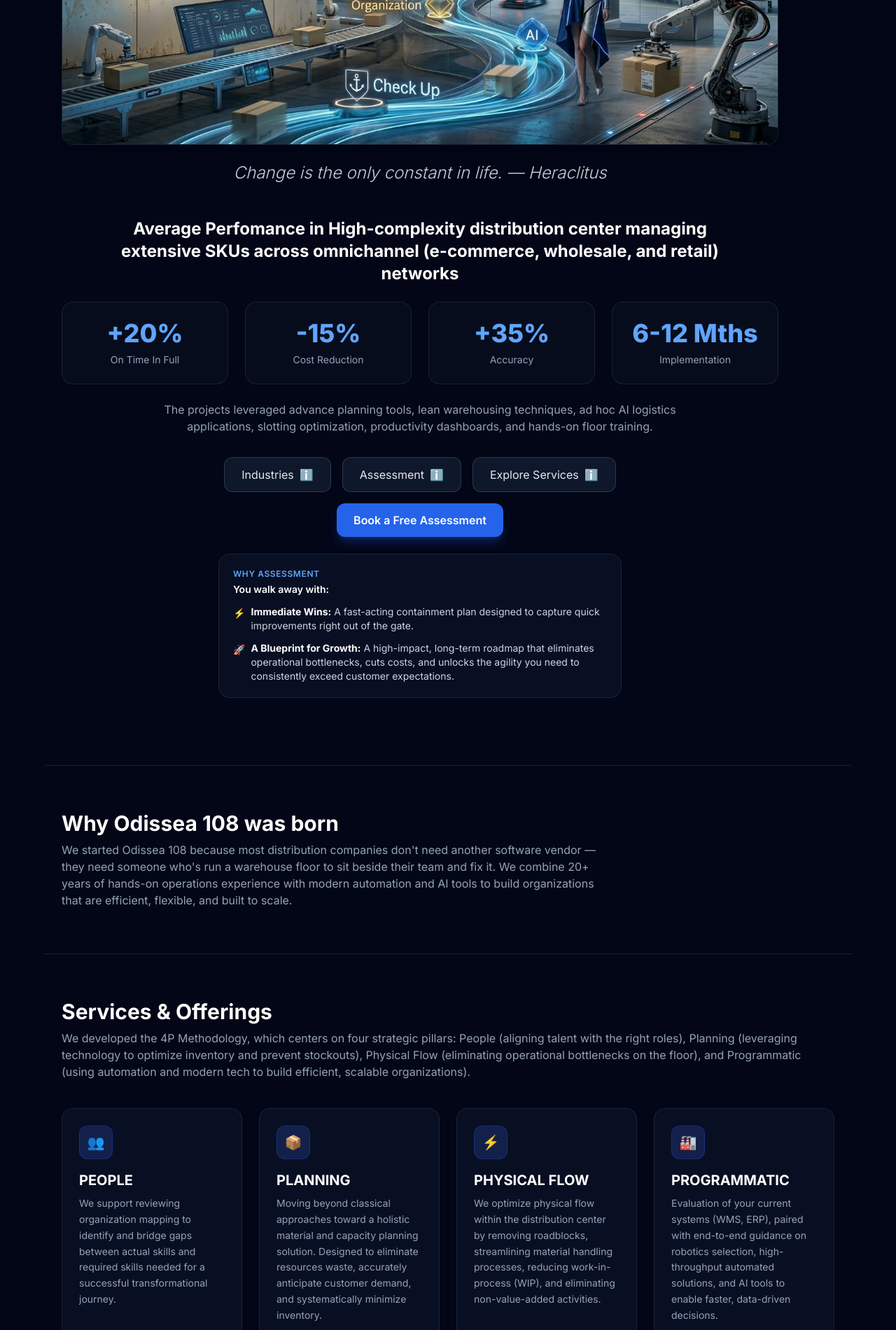
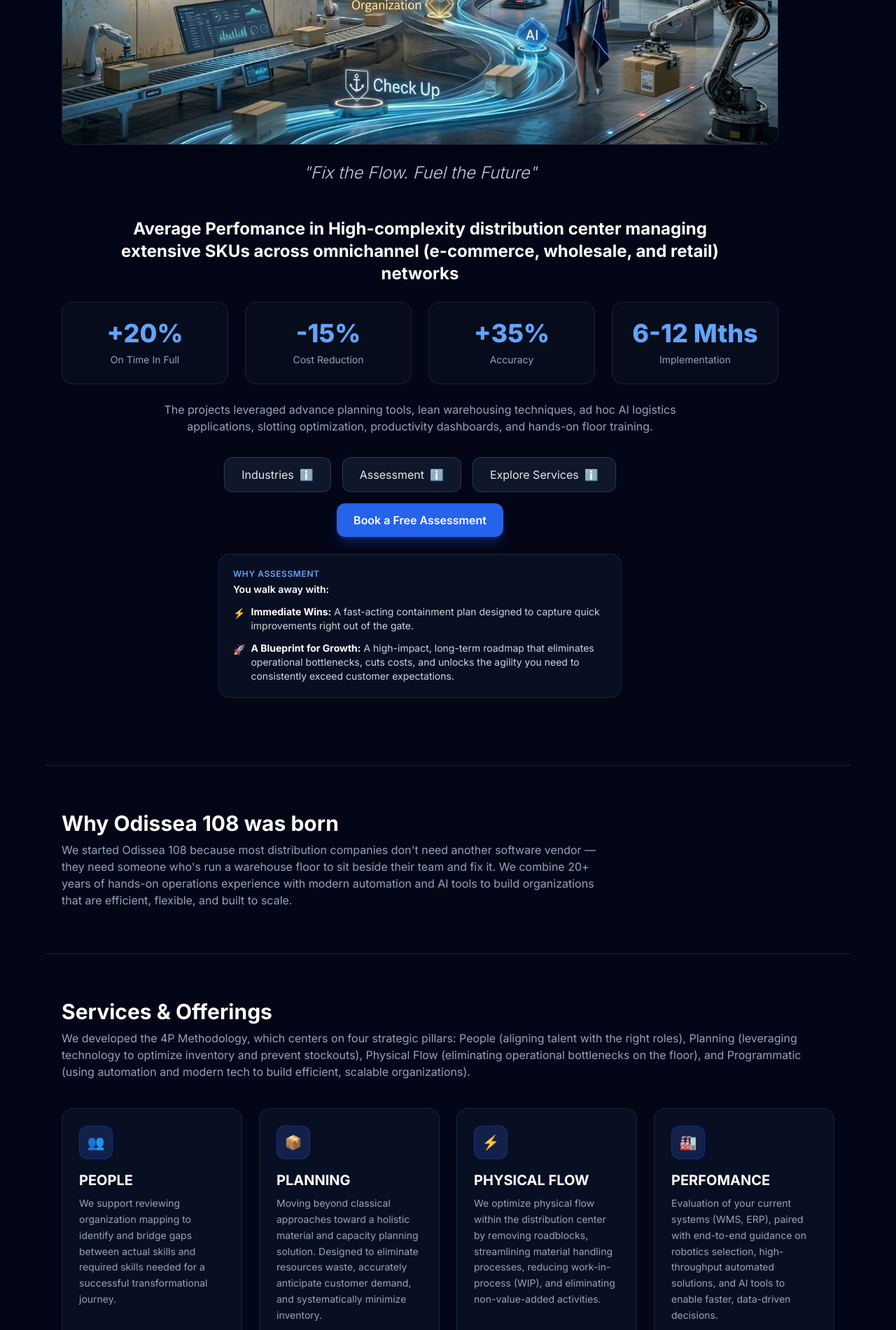
Before and after one commit to Odissea108/Odissea108, a plain HTML site: page index.html in a window 1280 px wide. Shown: the part 842-2742 px from the top of the page at 70% size. Drawn offline with nearby package versions, Linux system fonts and the light colour scheme.

Commit message:
Add files via upload

```diff
--- a/index.html
+++ b/index.html
@@ -42,7 +42,7 @@
 
             <!-- Standard Italic Quote without quotation marks -->
             <p class="italic text-slate-300 text-center mt-6 text-xl md:text-2xl font-light">
-                Change is the only constant in life. — Heraclitus
+                "Fix the Flow. Fuel the Future"
             </p>
 
             <!-- Subtitle for Key Metrics Case Study -->
@@ -184,7 +184,7 @@
                     <div class="w-12 h-12 bg-blue-950/80 rounded-xl flex items-center justify-center text-blue-400 text-xl mb-4 border border-blue-800/50">
                         🏭
                     </div>
-                    <h3 class="text-xl font-bold text-white mb-2">PROGRAMMATIC</h3>
+                    <h3 class="text-xl font-bold text-white mb-2">PERFOMANCE</h3>
                     <p class="text-slate-400 text-sm leading-relaxed mb-4">
                         Evaluation of your current systems (WMS, ERP), paired with end-to-end guidance on robotics selection, high-throughput automated solutions, and AI tools to enable faster, data-driven decisions.
                     </p>
```
